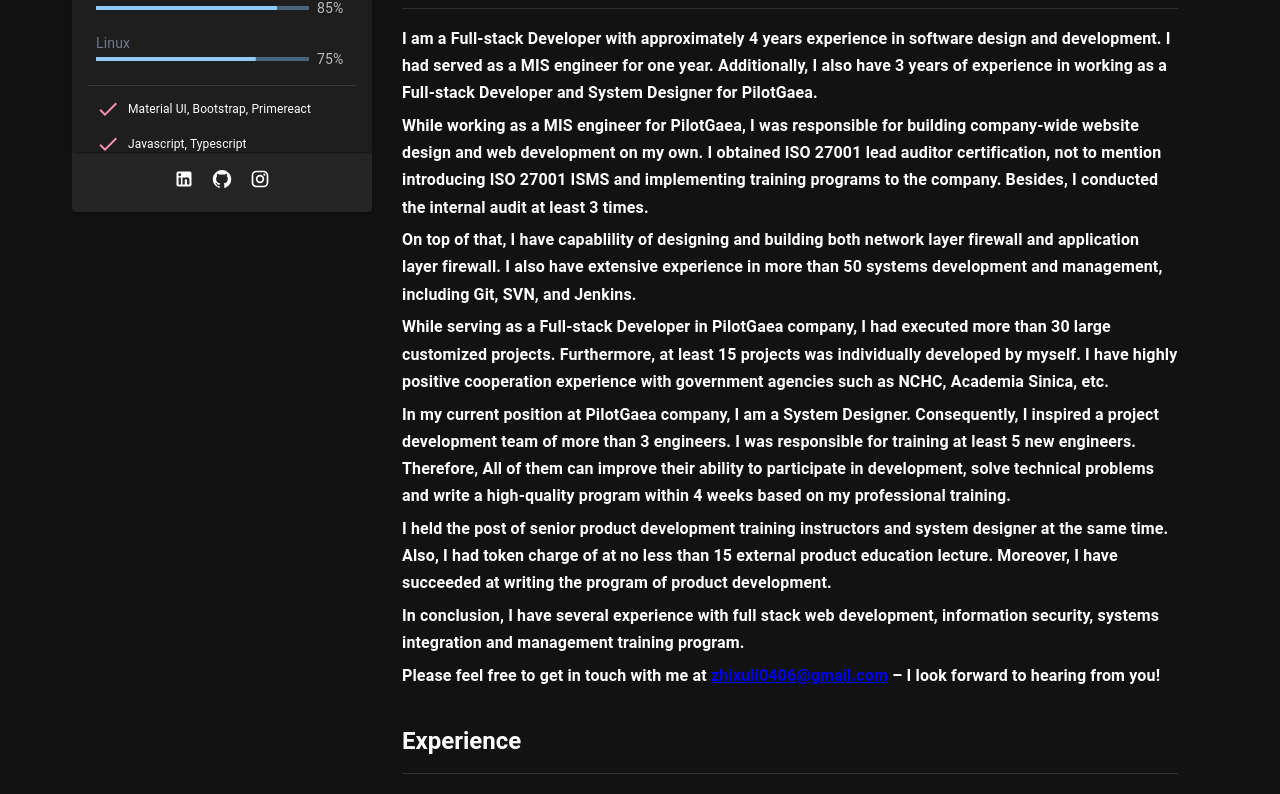
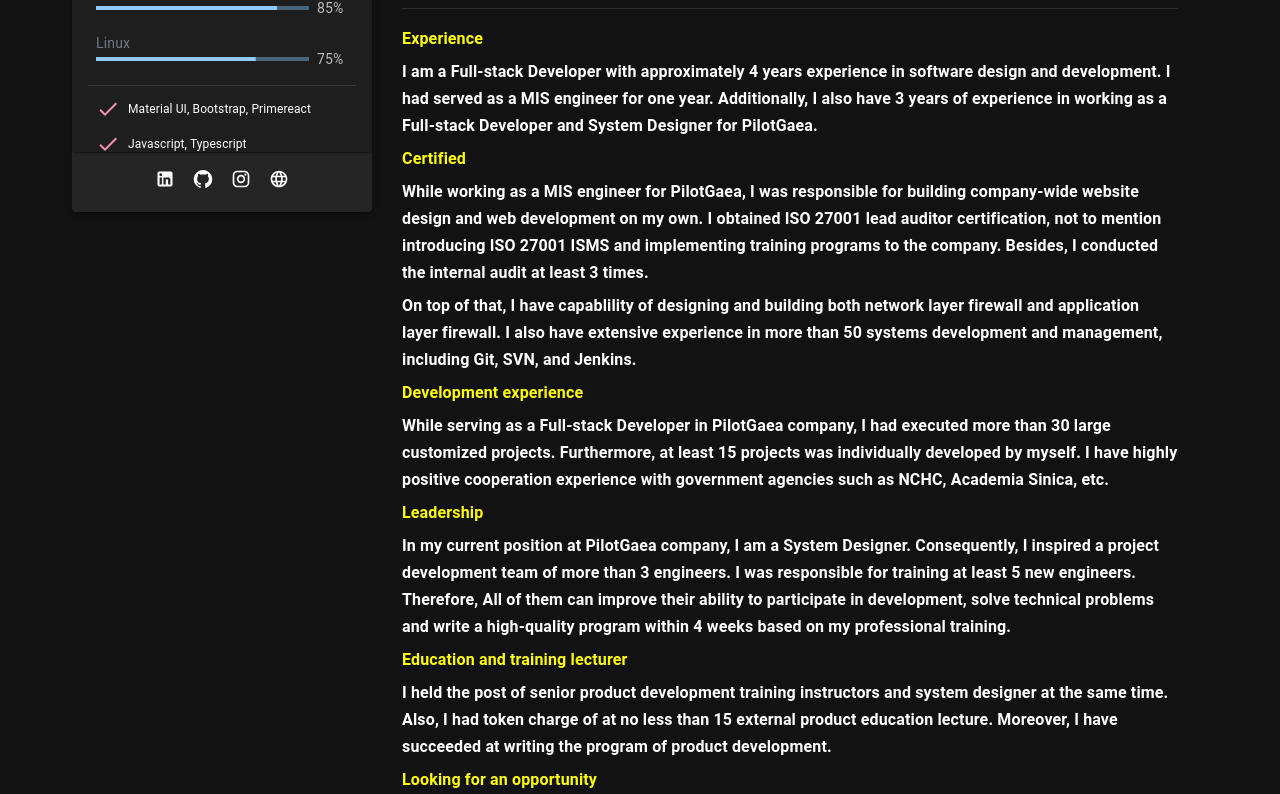
Before and after one commit to zhixuli0406/Resume, a React (Create React App) app: page / in a window 1280 px wide. Shown: the part 574-1368 px from the top of the page. Built offline with nearby package versions, Linux system fonts and the light colour scheme.

Commit message:
feat: * 忘了改什麼

```diff
--- a/src/Component/LeftMenuFooter.tsx
+++ b/src/Component/LeftMenuFooter.tsx
@@ -4,6 +4,7 @@ import IconButton from '@mui/material/IconButton';
 import GitHubIcon from '@mui/icons-material/GitHub';
 import LinkedInIcon from '@mui/icons-material/LinkedIn';
 import InstagramIcon from '@mui/icons-material/Instagram';
+import LanguageIcon from '@mui/icons-material/Language';
 
 const LeftMenuFooter = () => {
     return (
@@ -32,6 +33,14 @@ const LeftMenuFooter = () => {
             >
                 <InstagramIcon fontSize="small" />
             </IconButton>
+            <IconButton
+                color="inherit"
+                size="small"
+                sx={{ m: 0.5 }}
+                onClick={() => window.open("https://zhixu-li.com/", "_blank")}
+            >
+                <LanguageIcon fontSize="small" />
+            </IconButton>
         </Box>
     )
 }
--- a/src/Component/MainFeaturedAboutMe.tsx
+++ b/src/Component/MainFeaturedAboutMe.tsx
@@ -26,8 +26,14 @@ const MainFeaturedAboutMe = () => {
                     About Me
                 </Typography>
                 <Divider sx={{ mt: 2, mb: 2 }} />
+                <Typography gutterBottom sx={{ lineHeight: 1.7, fontWeight: 700, color: 'yellow' }}>
+                    Experience
+                </Typography>
                 <Typography gutterBottom sx={{ lineHeight: 1.7, fontWeight: 600 }}>
                     I am a Full-stack Developer with approximately 4 years experience in software design and development. I had served as a MIS engineer for one year. Additionally, I also have 3 years of experience in working as a Full-stack Developer and System Designer for PilotGaea.
+                </Typography>
+                <Typography gutterBottom sx={{ lineHeight: 1.7, fontWeight: 700, color: 'yellow' }}>
+                    Certified
                 </Typography>
                 <Typography gutterBottom sx={{ lineHeight: 1.7, fontWeight: 600 }}>
                     While working as a MIS engineer for PilotGaea, I was responsible for building company-wide website design and web development on my own. I obtained ISO 27001 lead auditor certification, not to mention introducing ISO 27001 ISMS and implementing training programs to the company. Besides, I conducted the internal audit at least 3 times.
@@ -35,14 +41,26 @@ const MainFeaturedAboutMe = () => {
                 <Typography gutterBottom sx={{ lineHeight: 1.7, fontWeight: 600 }}>
                     On top of that, I have capablility of designing and building both network layer firewall and application layer firewall. I also have extensive experience in more than 50 systems development and management, including Git, SVN, and Jenkins.
                 </Typography>
+                <Typography gutterBottom sx={{ lineHeight: 1.7, fontWeight: 700, color: 'yellow' }}>
+                    Development experience
+                </Typography>
                 <Typography gutterBottom sx={{ lineHeight: 1.7, fontWeight: 600 }}>
                     While serving as a Full-stack Developer in PilotGaea company, I had executed more than 30 large customized projects. Furthermore, at least 15 projects was individually developed by myself. I have highly positive cooperation experience with government agencies such as NCHC, Academia Sinica, etc.
+                </Typography>
+                <Typography gutterBottom sx={{ lineHeight: 1.7, fontWeight: 700, color: 'yellow' }}>
+                    Leadership
                 </Typography>
                 <Typography gutterBottom sx={{ lineHeight: 1.7, fontWeight: 600 }}>
                     In my current position at PilotGaea company, I am a System Designer. Consequently, I inspired a project development team of more than 3 engineers. I was responsible for training at least 5 new engineers. Therefore, All of them can improve their ability to participate in development, solve technical problems and write a high-quality program within 4 weeks based on my professional training.
                 </Typography>
+                <Typography gutterBottom sx={{ lineHeight: 1.7, fontWeight: 700, color: 'yellow' }}>
+                    Education and training lecturer
+                </Typography>
                 <Typography gutterBottom sx={{ lineHeight: 1.7, fontWeight: 600 }}>
                     I held the post of senior product development training instructors and system designer at the same time. Also, I had token charge of at no less than 15 external product education lecture. Moreover, I have succeeded at writing the program of product development.
+                </Typography>
+                <Typography gutterBottom sx={{ lineHeight: 1.7, fontWeight: 700, color: 'yellow' }}>
+                    Looking for an opportunity
                 </Typography>
                 <Typography gutterBottom sx={{ lineHeight: 1.7, fontWeight: 600 }}>
                     In conclusion, I have several experience with full stack web development, information security, systems integration and management training program.
--- a/src/Component/MainFeaturedSecond.tsx
+++ b/src/Component/MainFeaturedSecond.tsx
@@ -13,7 +13,7 @@ const itemList = [
         text: "Years Experience",
     },
     {
-        value: "10+",
+        value: "30+",
         text: "Customer Software project",
     },
     {
```
Also changed, not shown: public/logo192.png, 1 other file (tests, documents, lock files or other folders).
